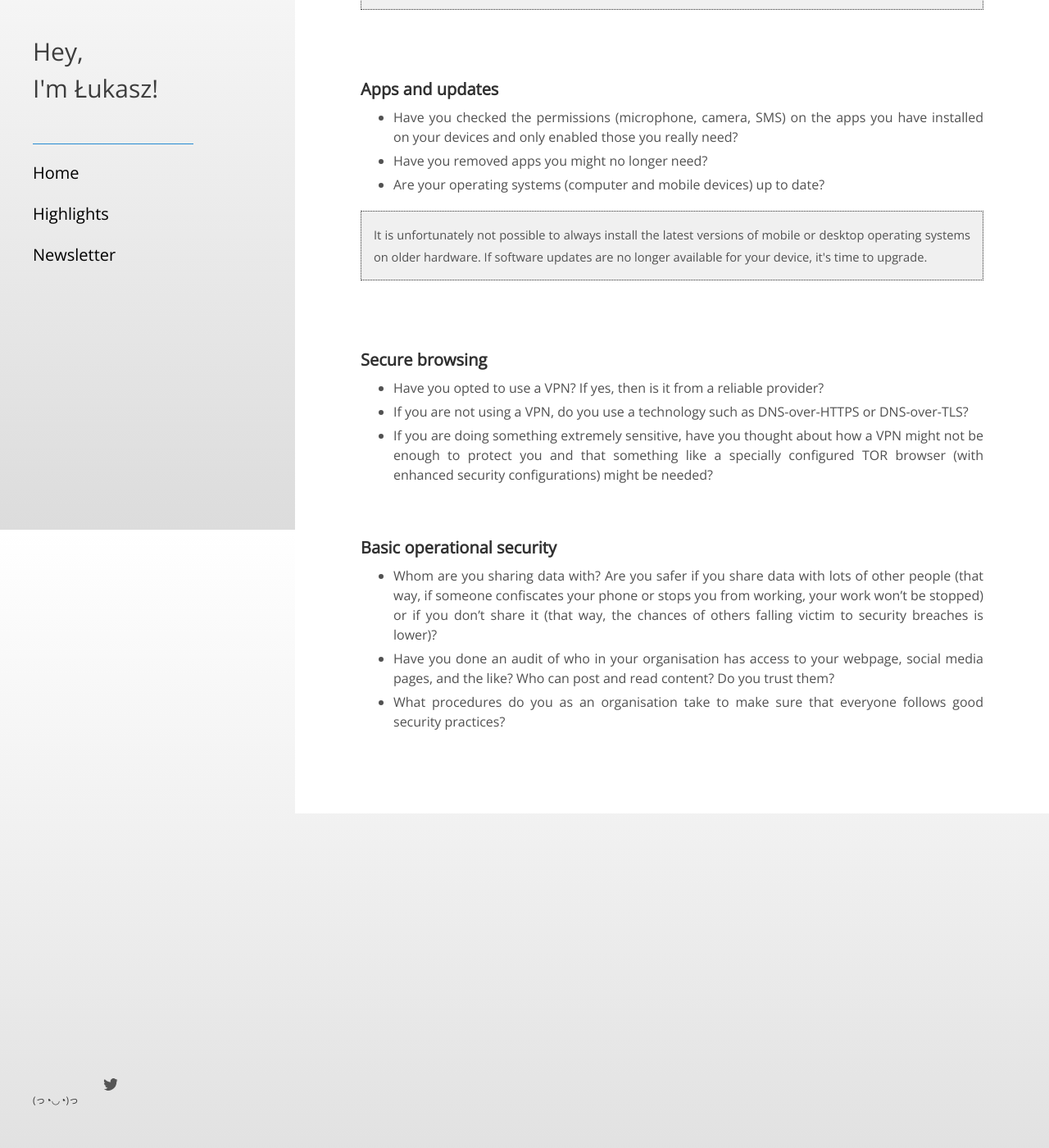
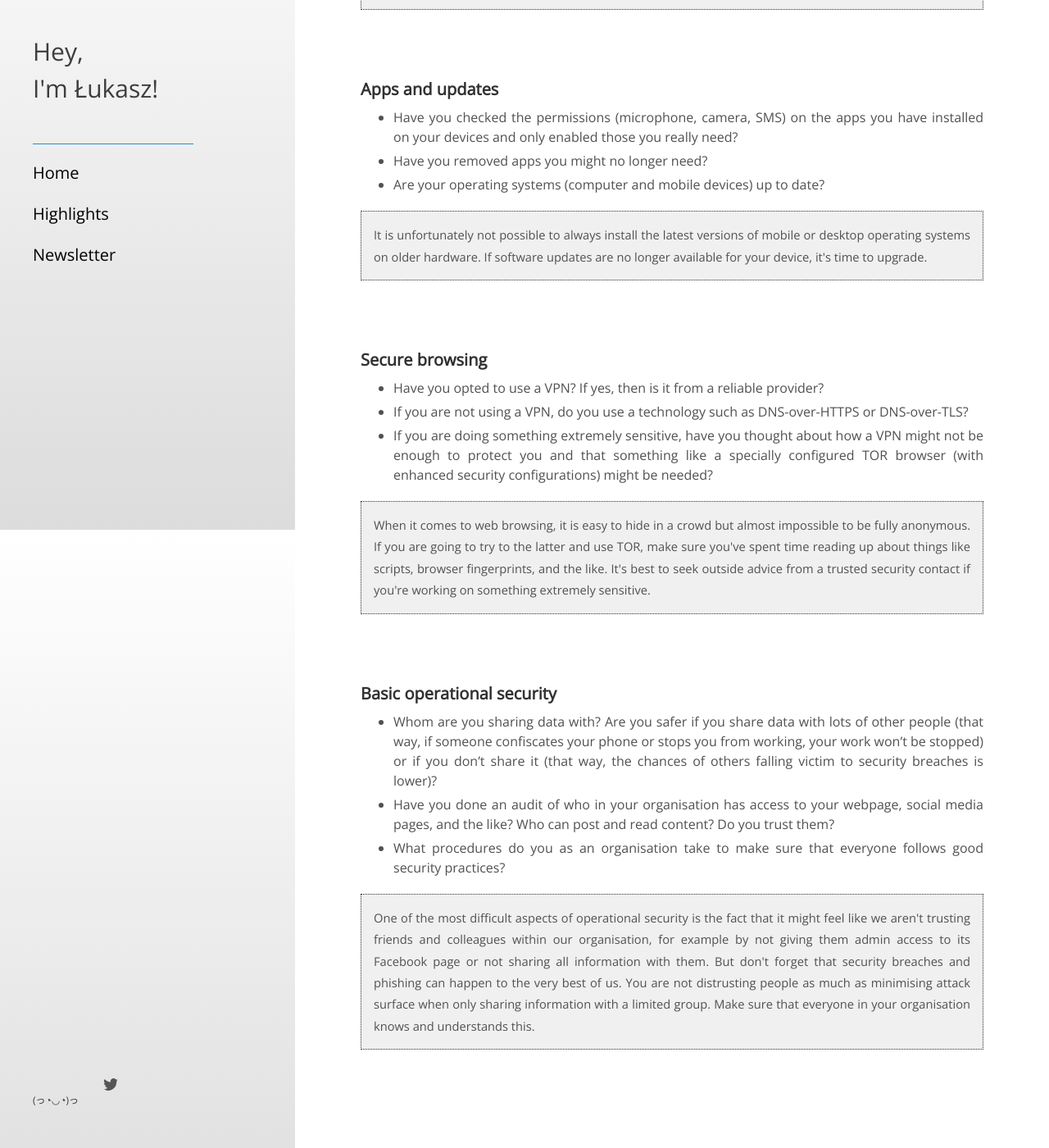
Before and after one commit to lukasz-a-krol/lukasz-a-krol.github.io, a Jekyll site: the page built from digital_security_checklist.md, in a window 1280 px wide and 1400 px high, scrolled down 1154 px. Shown: the whole window at 82% size. Built offline with Jekyll 4.4.1, drawn with Linux system fonts in a browser that asks for light colours.

Commit message:
adding digisec checklist update

```diff
--- a/digital_security_checklist.md
+++ b/digital_security_checklist.md
@@ -60,6 +60,8 @@ Physical/ Bluetooth keys&nbsp;&nbsp;&gt;&nbsp;&nbsp;Authenticator apps&nbsp;&nbs
 * If you are not using a VPN, do you use a technology such as DNS-over-HTTPS or DNS-over-TLS?
 * If you are doing something extremely sensitive, have you thought about how a VPN might not be enough to protect you and that something like a specially configured TOR browser (with enhanced security configurations) might be needed?
 
+<p class = "infobox">When it comes to web browsing, it is easy to hide in a crowd but almost impossible to be fully anonymous. If you are going to try to the latter and use TOR, make sure you've spent time reading up about things like scripts, browser fingerprints, and the like. It's best to seek outside advice from a trusted security contact if you're working on something extremely sensitive.</p>
+
 <br>
 
 
@@ -68,3 +70,5 @@ Physical/ Bluetooth keys&nbsp;&nbsp;&gt;&nbsp;&nbsp;Authenticator apps&nbsp;&nbs
 * Whom are you sharing data with? Are you safer if you share data with lots of other people (that way, if someone confiscates your phone or stops you from working, your work won't be stopped) or if you don't share it (that way, the chances of others falling victim to security breaches is lower)?
 * Have you done an audit of who in your organisation has access to your webpage, social media pages, and the like? Who can post and read content? Do you trust them?
 * What procedures do you as an organisation take to make sure that everyone follows good security practices?
+
+<p class = "infobox">One of the most difficult aspects of operational security is the fact that it might feel like we aren't trusting friends and colleagues within our organisation, for example by not giving them admin access to its Facebook page or not sharing all information with them. But don't forget that security breaches and phishing can happen to the very best of us. You are not distrusting people as much as minimising attack surface when only sharing information with a limited group. Make sure that everyone in your organisation knows and understands this.</p>
```
